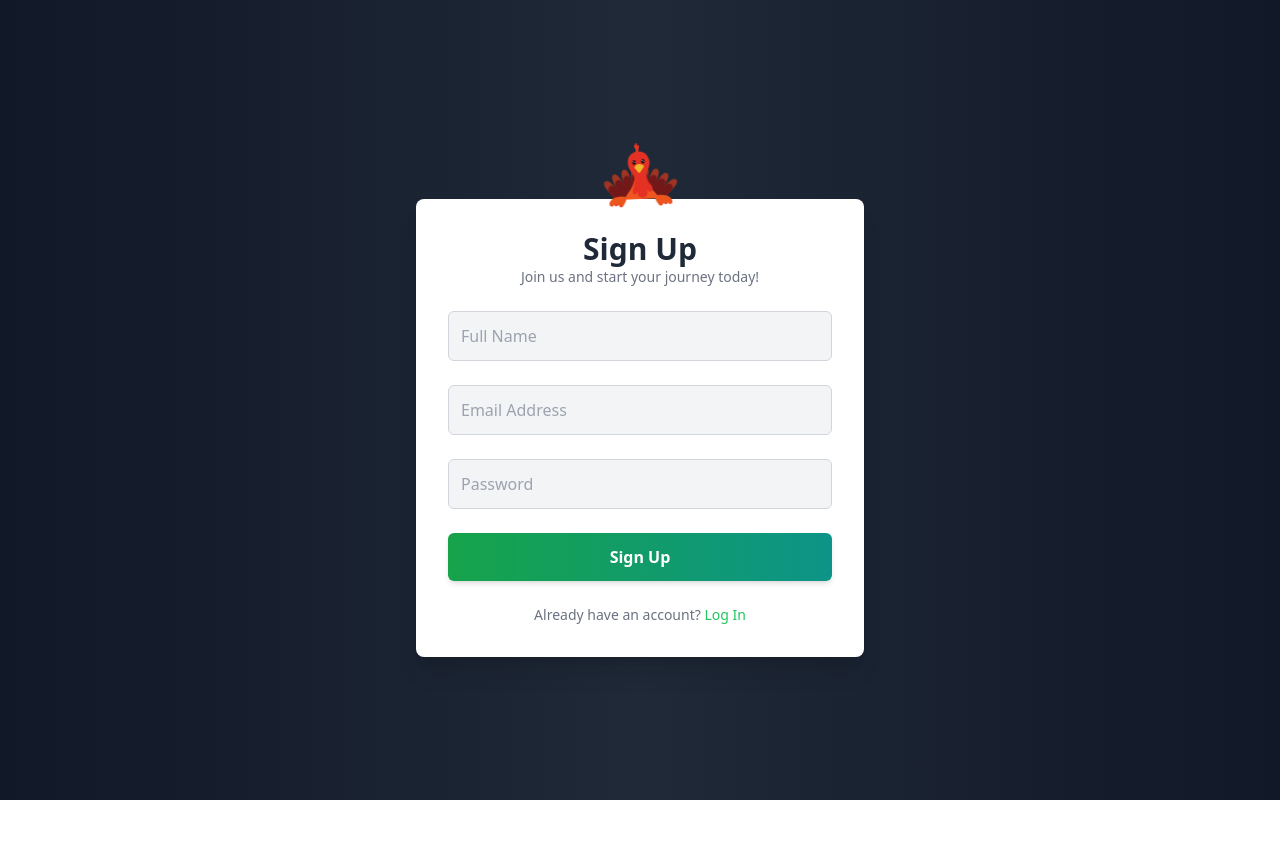
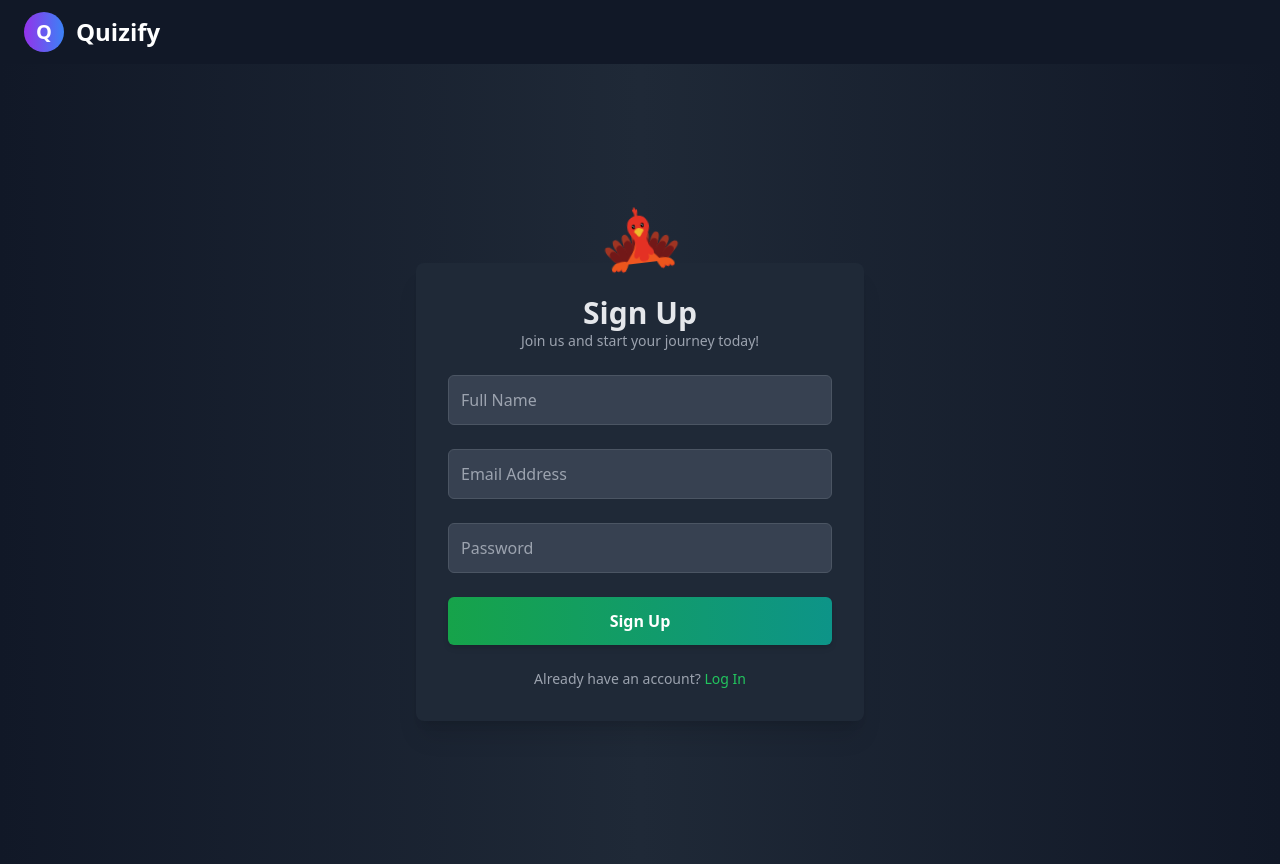
Before and after one commit to durgesh-h/Online_Practice_Test_Platform, a React (Vite) app in the folder frontend/: page /signup in a window 1280 px wide. Before the commit the page ends 800 px from the top, so only its background shows below. Built offline with nearby package versions, Linux system fonts and the light colour scheme.

Commit message:
Header is now working globally

```diff
--- a/frontend/src/App.jsx
+++ b/frontend/src/App.jsx
@@ -5,6 +5,8 @@ import GuestRoute from './GuestRoute';
 import Dashboard from './pages/Dashboard';
 import Login from './pages/Login';
 import Signup from './pages/Signup';
+import HeaderG from './components/HeaderG';
+import Header from './components/Header';
 
 function App() {
   return (
@@ -15,6 +17,7 @@ function App() {
             path="/"
             element={
               <GuestRoute>
+                <HeaderG/>
                 <Login />
               </GuestRoute>
             }
@@ -23,6 +26,7 @@ function App() {
             path="/signup"
             element={
               <GuestRoute>
+                 <HeaderG/>
                 <Signup />
               </GuestRoute>
             }
@@ -31,6 +35,7 @@ function App() {
             path="/dashboard"
             element={
               <ProtectedRoute>
+                <Header/>
                 <Dashboard />
               </ProtectedRoute>
             }
--- /dev/null
+++ b/frontend/src/components/HeaderG.jsx
@@ -0,0 +1,29 @@
+import React from 'react';
+import { useAuth } from '../AuthContext';
+import { useNavigate } from 'react-router-dom';
+
+const HeaderG = () => {
+  const { logout } = useAuth();
+  const navigate = useNavigate();
+
+  const handleLogout = () => {
+    logout();
+    navigate('/');
+  };
+
+  return (
+    <header className="w-full bg-gray-900 shadow-md text-white py-3 px-6">
+      <div className="container mx-auto flex justify-between items-center">
+        {/* Left: Logo or Brand Name */}
+        <div className="flex items-center space-x-3">
+          <div className="h-10 w-10 bg-gradient-to-r from-purple-600 to-blue-500 rounded-full flex items-center justify-center text-xl font-bold text-white">
+            Q
+          </div>
+          <h1 className="text-2xl font-semibold">Quizify</h1>
+        </div>
+      </div>
+    </header>
+  );
+};
+
+export default HeaderG;
--- a/frontend/src/pages/Dashboard.jsx
+++ b/frontend/src/pages/Dashboard.jsx
@@ -1,7 +1,7 @@
 import React, { useState } from 'react';
 import axios from '../api';
 import Quiz from '../components/Quiz';
-import Header from '../components/Header';
+
 
 const Dashboard = () => {
   const [quizStarted, setQuizStarted] = useState(false);
@@ -19,9 +19,8 @@ const Dashboard = () => {
 
   return (
     <div className="min-h-screen bg-gradient-to-r from-gray-900 via-gray-800 to-gray-900 text-white">
-      <Header />
       {!quizStarted ? (
-      <div className="container justify-center mt-40 mx-auto px-4 py-8">
+      <div className="container justify-center pt-40 mx-auto px-4 py-8">
         <h1 className="text-3xl font-bold text-center mb-6">
           Welcome to Your Dashboard
         </h1>
--- a/frontend/src/pages/Login.jsx
+++ b/frontend/src/pages/Login.jsx
@@ -25,7 +25,7 @@ const Login = () => {
   };
 
   return (
-    <div className="flex  items-center flex-col justify-center min-h-screen bg-gradient-to-r from-gray-900 via-gray-800 to-gray-900 ">
+    <div className="flex px-4  items-center flex-col justify-center min-h-screen bg-gradient-to-r from-gray-900 via-gray-800 to-gray-900 ">
       <div className="text-center z-40  animate-pendulum">
         <img
           src={img} // Replace with your logo path
@@ -35,26 +35,26 @@ const Login = () => {
       </div>
       <form
         onSubmit={handleLogin}
-        className="w-full max-w-md bg-white dark:bg-gray-800 shadow-xl rounded-lg p-8 space-y-6 transform transition-all hover:shadow-2xl"
+        className="w-full max-w-md bg-gray-800 shadow-xl rounded-lg p-8 space-y-6 transform transition-all hover:shadow-2xl"
       >
         <div className="text-center">
-          <h2 className="text-3xl font-extrabold text-gray-800 dark:text-gray-200">
+          <h2 className="text-3xl font-extrabold text-gray-200">
             Sign In
           </h2>
-          <p className="text-sm text-gray-500 dark:text-gray-400">
+          <p className="text-sm text-gray-400">
             Welcome back! Please enter your details.
           </p>
         </div>
         <input
           type="email"
           placeholder="Email Address"
-          className="w-full p-3 bg-gray-100 dark:bg-gray-700 border border-gray-300 dark:border-gray-600 rounded-md text-gray-800 dark:text-gray-200 focus:ring-2 focus:ring-blue-500 focus:outline-none"
+          className="w-full p-3 bg-gray-700 border border-gray-600 rounded-md text-gray-200 focus:ring-2 focus:ring-green-500 focus:outline-none"
           onChange={(e) => setFormData({ ...formData, email: e.target.value })}
         />
         <input
           type="password"
           placeholder="Password"
-          className="w-full p-3 bg-gray-100 dark:bg-gray-700 border border-gray-300 dark:border-gray-600 rounded-md text-gray-800 dark:text-gray-200 focus:ring-2 focus:ring-blue-500 focus:outline-none"
+          className="w-full p-3 bg-gray-700 border border-gray-600 rounded-md text-gray-200 focus:ring-2 focus:ring-green-500 focus:outline-none"
           onChange={(e) =>
             setFormData({ ...formData, password: e.target.value })
           }
@@ -65,7 +65,7 @@ const Login = () => {
         >
           Log In
         </button>
-        <div className="text-center text-sm text-gray-500 dark:text-gray-400">
+        <div className="text-center text-sm text-gray-400">
           <p>
             Don't have an account?{" "}
             <a href="/signup" className="text-green-500 hover:underline">
--- a/frontend/src/pages/Signup.jsx
+++ b/frontend/src/pages/Signup.jsx
@@ -18,7 +18,7 @@ const Signup = () => {
   };
 
   return (
-    <div className="flex items-center flex-col justify-center min-h-screen bg-gradient-to-r from-gray-900 via-gray-800 to-gray-900">
+    <div className="flex px-4 items-center flex-col justify-center min-h-screen bg-gradient-to-r from-gray-900 via-gray-800 to-gray-900">
       <div className="text-center z-40  animate-pendulum">
         <img
           src={img} // Replace with your logo path
@@ -28,33 +28,33 @@ const Signup = () => {
       </div>
     <form
       onSubmit={handleSignup}
-      className="w-full max-w-md bg-white dark:bg-gray-800 shadow-xl rounded-lg p-8 space-y-6 transform transition-all hover:shadow-2xl"
+      className="w-full max-w-md bg-gray-800 shadow-xl rounded-lg p-8 space-y-6 transform transition-all hover:shadow-2xl"
     >
       <div className="text-center">
 
-        <h2 className="text-3xl font-extrabold text-gray-800 dark:text-gray-200">
+        <h2 className="text-3xl font-extrabold text-gray-200">
           Sign Up
         </h2>
-        <p className="text-sm text-gray-500 dark:text-gray-400">
+        <p className="text-sm text-gray-400">
           Join us and start your journey today!
         </p>
       </div>
       <input
         type="text"
         placeholder="Full Name"
-        className="w-full p-3 bg-gray-100 dark:bg-gray-700 border border-gray-300 dark:border-gray-600 rounded-md text-gray-800 dark:text-gray-200 focus:ring-2 focus:ring-green-500 focus:outline-none"
+        className="w-full p-3 bg-gray-700 border border-gray-600 rounded-md text-gray-200 focus:ring-2 focus:ring-green-500 focus:outline-none"
         onChange={(e) => setFormData({ ...formData, name: e.target.value })}
       />
       <input
         type="email"
         placeholder="Email Address"
-        className="w-full p-3 bg-gray-100 dark:bg-gray-700 border border-gray-300 dark:border-gray-600 rounded-md text-gray-800 dark:text-gray-200 focus:ring-2 focus:ring-green-500 focus:outline-none"
+        className="w-full p-3 bg-gray-700 border border-gray-600 rounded-md text-gray-200 focus:ring-2 focus:ring-green-500 focus:outline-none"
         onChange={(e) => setFormData({ ...formData, email: e.target.value })}
       />
       <input
         type="password"
         placeholder="Password"
-        className="w-full p-3 bg-gray-100 dark:bg-gray-700 border border-gray-300 dark:border-gray-600 rounded-md text-gray-800 dark:text-gray-200 focus:ring-2 focus:ring-green-500 focus:outline-none"
+        className="w-full p-3 bg-gray-700 border border-gray-600 rounded-md text-gray-200 focus:ring-2 focus:ring-green-500 focus:outline-none"
         onChange={(e) => setFormData({ ...formData, password: e.target.value })}
       />
       <button
@@ -63,7 +63,7 @@ const Signup = () => {
       >
         Sign Up
       </button>
-      <div className="text-center text-sm text-gray-500 dark:text-gray-400">
+      <div className="text-center text-sm text-gray-400">
         <p>
           Already have an account?{" "}
           <a href="/" className="text-green-500 hover:underline">
--- a/frontend/tailwind.config.js
+++ b/frontend/tailwind.config.js
@@ -8,8 +8,8 @@ export default {
     extend: {
       keyframes: {
         pendulum: {
-          '0%, 100%': { transform: 'rotate(-3deg)' },
-          '50%': { transform: 'rotate(3deg)' },
+          '0%, 100%': { transform: 'rotate(-8deg)' },
+          '50%': { transform: 'rotate(8deg)' },
         },
       },
       animation: {
```
